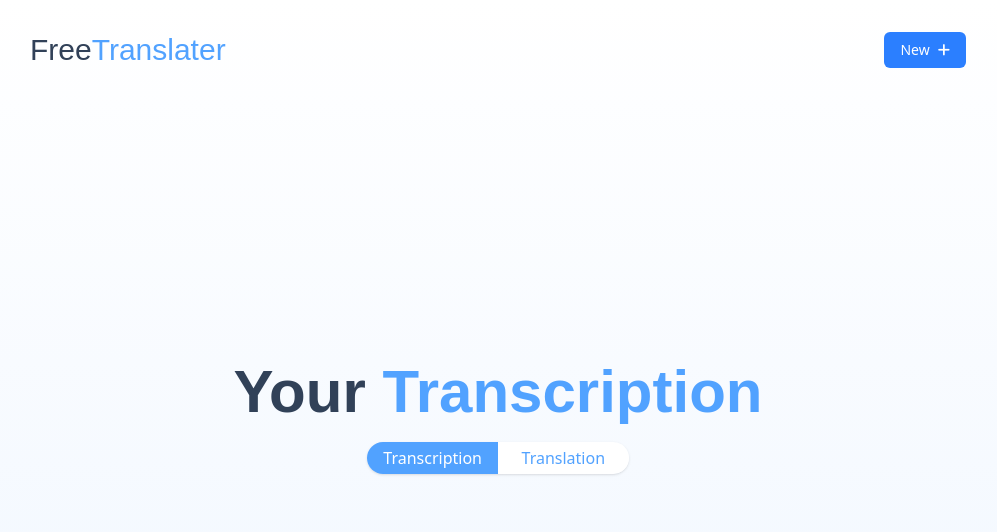
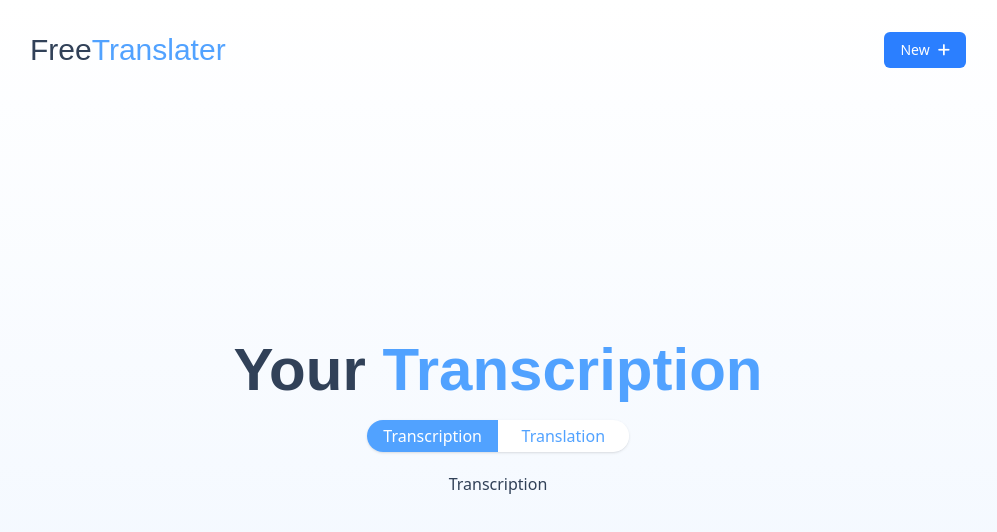
Before and after one commit to madvin/translator, a React (Vite) app in the folder translater/: page / in a window 1280 px wide. Shown: the top 532 px of the page, without its empty margins (142-1139 px from the left). Built offline with nearby package versions, Linux system fonts and the light colour scheme; a web font is replaced by a local one.

Commit message:
add Transcription and Translation components and toggle between them in Information component

```diff
--- a/translater/src/components/Information.jsx
+++ b/translater/src/components/Information.jsx
@@ -16,6 +16,7 @@
                     "bg-blue-400 text-white" :
                     "text-blue-400 bg-white hover:text-blue-600")}>Translation</button>
             </div>
+            {tab === 'transcription' ? <div>Transcription</div> : <div>Translation</div>}
         </main>
     )
 }
--- /dev/null
+++ b/translater/src/components/Transcription.jsx
@@ -0,0 +1,5 @@
+export default function Translation() {
+    return (
+     <div>Translation</div>
+    )
+}
--- /dev/null
+++ b/translater/src/components/Translation.jsx
@@ -0,0 +1,5 @@
+export default function Translation() {
+    return (
+        <div>Transcription</div>
+    )
+}
```
